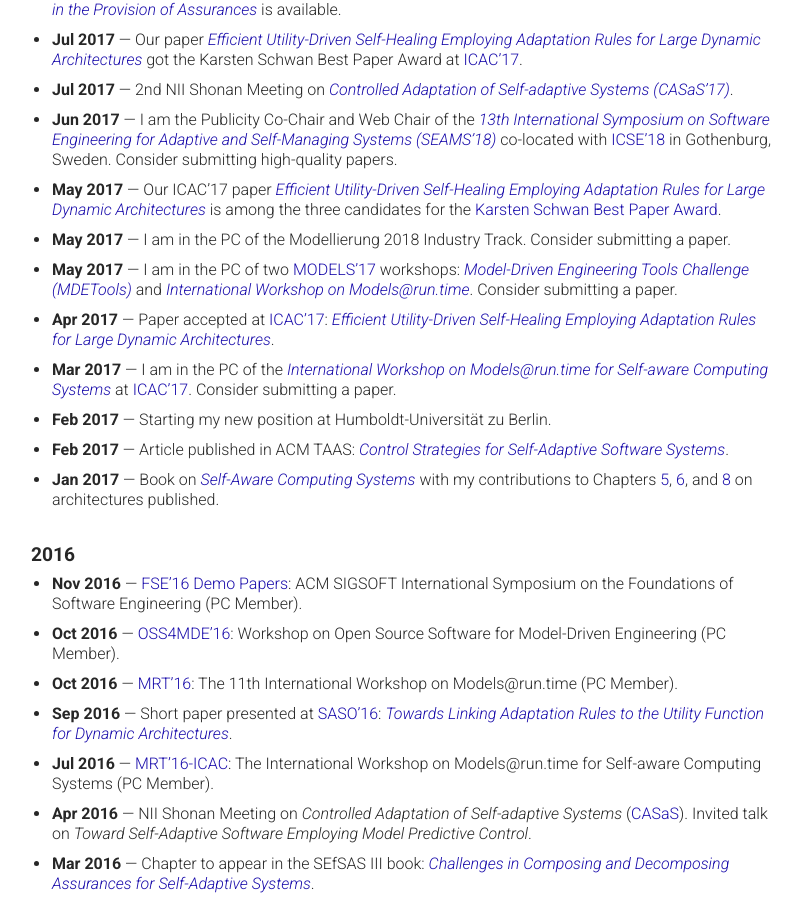
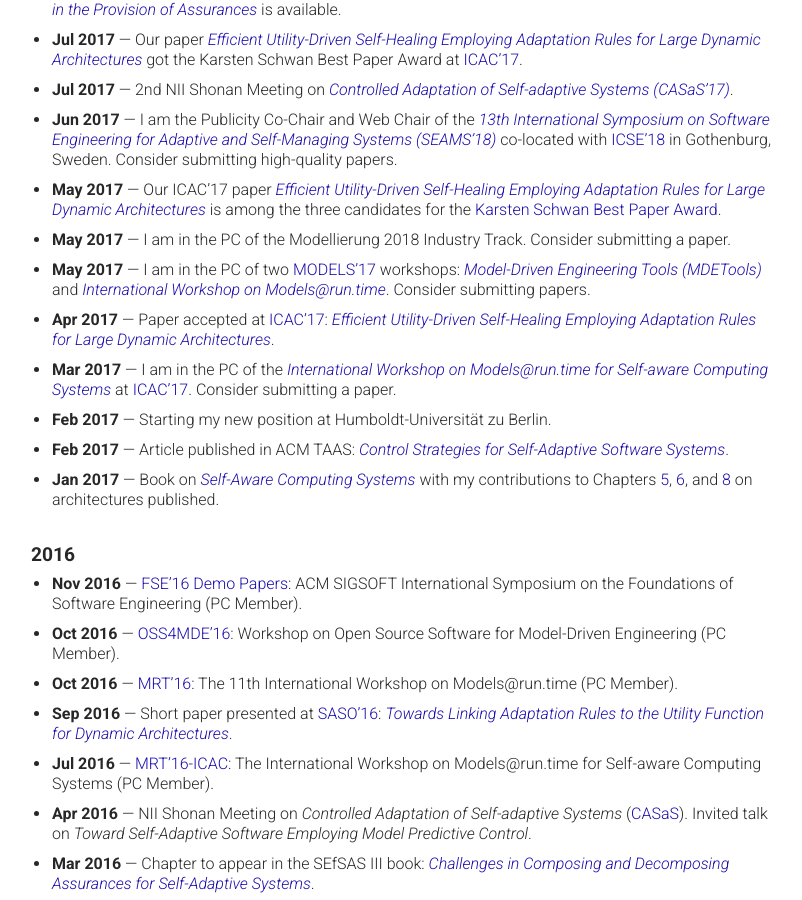
Before and after one commit to thomas-vogel/thomas-vogel.github.io, a Jekyll site: the page built from _pages/pastnews.md, in a window 1280 px wide and 900 px high, scrolled down 346 px. Shown: the whole window, without its empty margins (234-1036 px from the left). Built offline with Jekyll 4.4.1, drawn with Linux system fonts in a browser that asks for light colours.

Commit message:
Correct workshop title.

```diff
--- a/_pages/pastnews.md
+++ b/_pages/pastnews.md
@@ -14,7 +14,7 @@ layout: paper
 * __Jun 2017__ --- I am the Publicity Co-Chair and Web Chair of the [_13th International Symposium on Software Engineering for Adaptive and Self-Managing Systems (SEAMS'18)_](http://2018.seams-symposia.org){:target="_blank"} co-located with [ICSE'18](http://www.icse2018.org){:target="_blank"} in Gothenburg, Sweden. Consider submitting high-quality papers.
 * __May 2017__ --- Our ICAC'17 paper [_Efficient Utility-Driven Self-Healing Employing Adaptation Rules for Large Dynamic Architectures_](publications/2017-ICAC) is among the three candidates for the [Karsten Schwan Best Paper Award](http://icac2017.ece.ohio-state.edu/program/program/){:target="_blank"}.
 * __May 2017__ --- I am in the PC of the Modellierung 2018 Industry Track. Consider submitting a paper.
-* __May 2017__ --- I am in the PC of two [MODELS'17](http://www.cs.utexas.edu/models2017){:target="_blank"} workshops: [_Model-Driven Engineering Tools Challenge (MDETools)_](http://mase.cs.queensu.ca/mdetools/){:target="_blank"} and [_International Workshop on Models@run.time_](http://st.inf.tu-dresden.de/MRT17/){:target="_blank"}. Consider submitting a paper.
+* __May 2017__ --- I am in the PC of two [MODELS'17](http://www.cs.utexas.edu/models2017){:target="_blank"} workshops: [_Model-Driven Engineering Tools (MDETools)_](http://mase.cs.queensu.ca/mdetools/){:target="_blank"} and [_International Workshop on Models@run.time_](http://st.inf.tu-dresden.de/MRT17/){:target="_blank"}. Consider submitting papers.
 * __Apr 2017__ --- Paper accepted at [ICAC'17](http://icac2017.ece.ohio-state.edu/){:target="_blank"}: [_Efficient Utility-Driven Self-Healing Employing Adaptation Rules for Large Dynamic Architectures_](publications/2017-ICAC).
 * __Mar 2017__ --- I am in the PC of the [_International Workshop on Models@run.time for Self-aware Computing Systems_](http://st.inf.tu-dresden.de/MRT17-ICAC/){:target="_blank"} at [ICAC'17](http://icac2017.ece.ohio-state.edu/){:target="_blank"}. Consider submitting a paper.
 * __Feb 2017__ --- Starting my new position at Humboldt-Universität zu Berlin.
```
